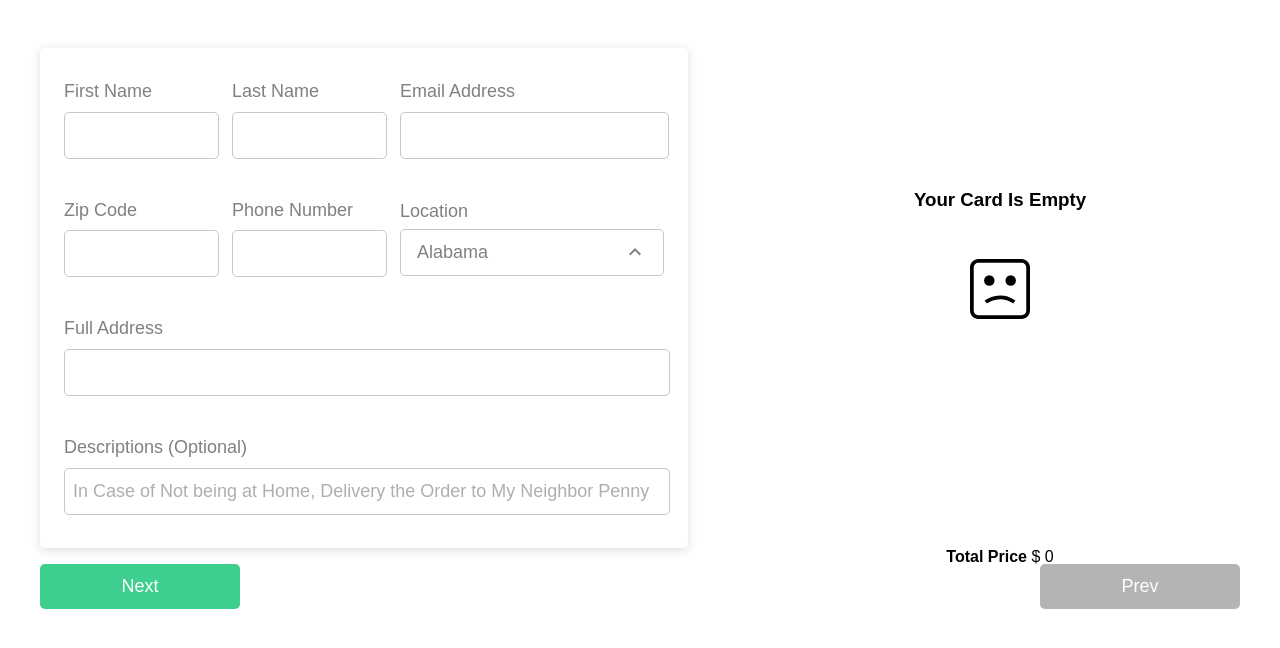
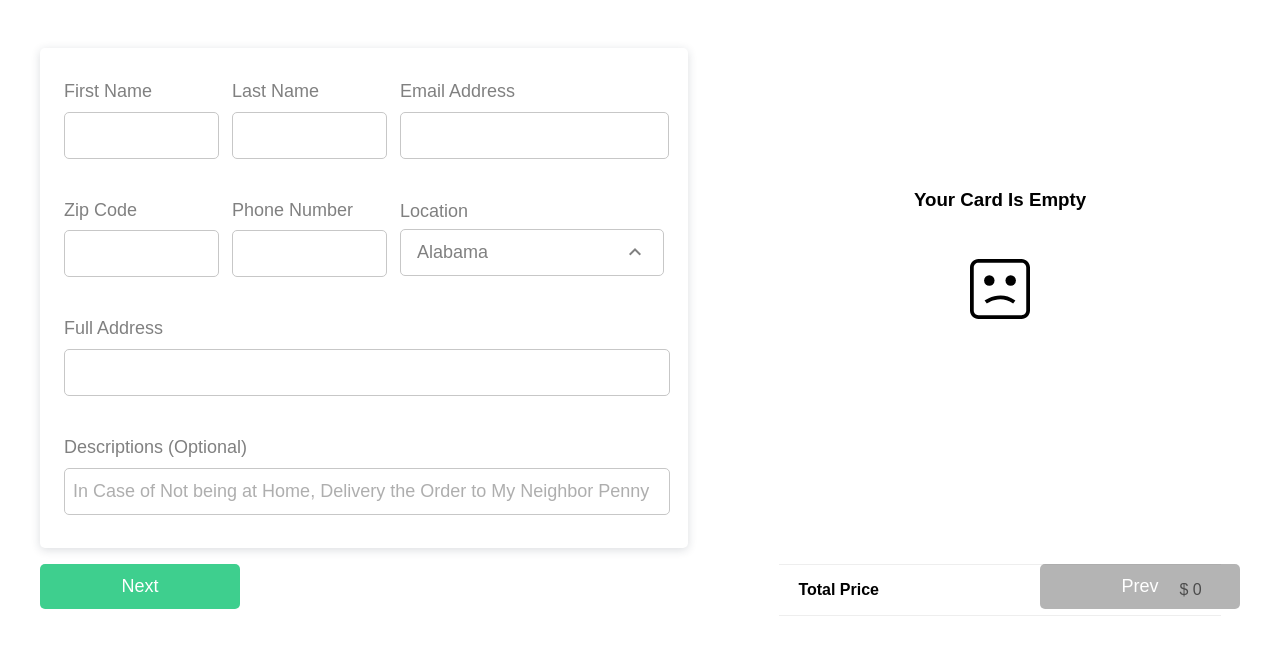
Before and after one commit to cl0ver012/StickerShop, a React (Create React App) app: page /checkout in a window 1280 px wide. Shown: the top 648 px of the page. Built offline with nearby package versions, Linux system fonts and the light colour scheme.

Commit message:
moved .final-price to style.scss

```diff
--- a/src/style.scss
+++ b/src/style.scss
@@ -79,3 +79,11 @@ ul {
 .p-1{
   padding: 1.5rem;
 }
+.final-price{
+  display: flex;
+  margin: 1rem 1.2rem;
+  padding: 1rem 1.2rem;
+  border-top: 1px solid #eee;
+  border-bottom: 1px solid #eee;
+  justify-content: space-between;
+}
```
